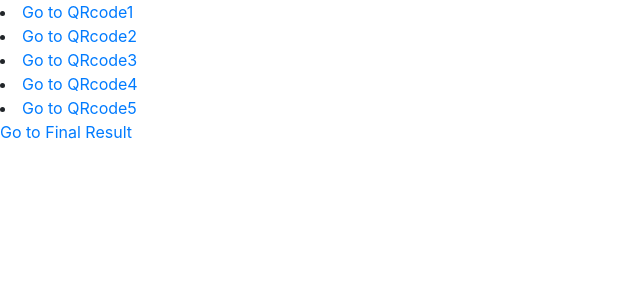
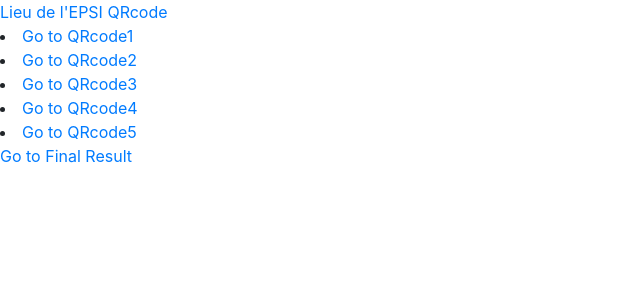
Before and after one commit to on99720/proj-gamingReims, a PHP site: page /THE_VOID.php in a window 1280 px wide. Shown: the top 300 px of the page, without its empty margins (0-640 px from the left). Run offline with PHP 8.4, Linux system fonts and the light colour scheme.

Commit message:
ajout d'un button

```diff
--- a/THE_VOID.php
+++ b/THE_VOID.php
@@ -8,6 +8,10 @@
 $p = new WebPage($title);
 
 $p->appendContent(<<<HTML
+  <div>
+    <a href="index.php">Lieu de l'EPSI QRcode</a>
+  </div>
+
   <div id="redirects">
   <li>
     <a href="qcm1.php">Go to QRcode1</a>
```
